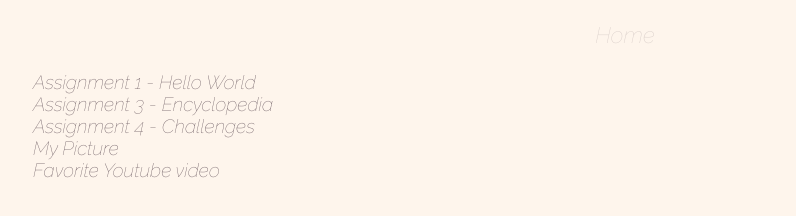
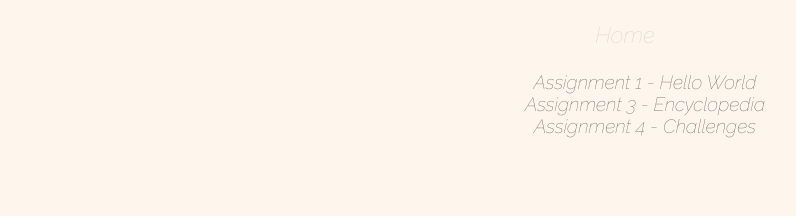
Before and after one commit to mowe1307/mowe1307.github.io, a plain HTML site: page assignments.html in a window 1280 px wide. Shown: the whole page, without its empty margins (15-811 px from the left). Drawn offline with Linux system fonts and the light colour scheme.

```diff
--- a/assignments.html
+++ b/assignments.html
@@ -7,12 +7,12 @@
   </head>
   <body>
     <a href='https://mowe1307.github.io/'><h3>Home</h3></a>
-      <ul style='list-style-type:none';text-align:center>
+      <ul style=list-style-type:none;text-align:center>
         <li><a href='https://mowe1307.github.io/assignment1.html' target="_blank">Assignment 1 - Hello World</a></li>
         <li><a href='https://mowe1307.github.io/Assignment3.html' target="_blank">Assignment 3 - Encyclopedia</a></li>
         <li><a href='https://mowe1307.github.io/assignments4.html' target="_blank">Assignment 4 - Challenges</a></li>
-        <li><a href="Me.jpg">My Picture</a></li>
-        <li><a href='https://www.youtube.com/embed/C5Gm8UvxKlU'>Favorite Youtube video</a></li>
       </ul>
+
+
   </body>
 </html>
--- a/css/styles.css
+++ b/css/styles.css
@@ -61,4 +61,5 @@ h4 {
   color:#2C0E37;
   font-family:'Raleway', sans-serif;
   font-weight:200;
+  text-align:center;
 }
```
Also changed, not shown: aboutme.html (+2 -0 lines), index.html (+2 -0 lines), mountains.png (added), tree.png (added), 2 other files.
